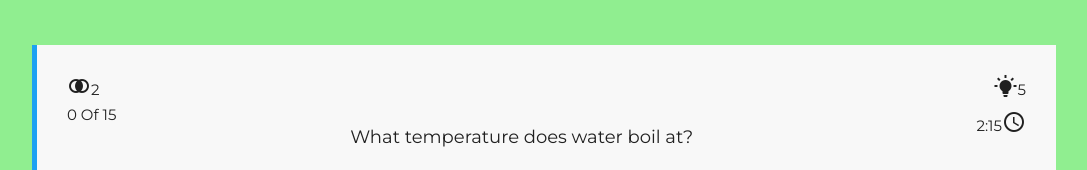
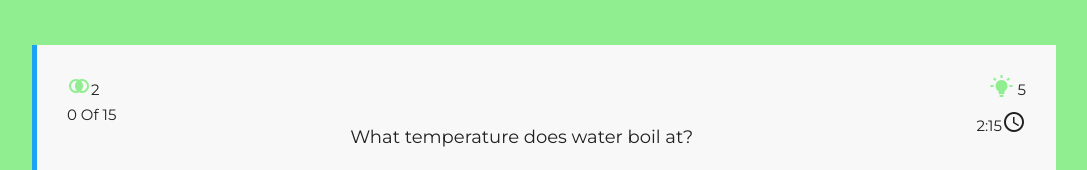
Before and after one commit to Sambalicious/reactQuizApp, a React (Create React App) app: page /play/quiz in a window 1280 px wide. Shown: the top 170 px of the page, without its empty margins (96-1183 px from the left). Built offline with nearby package versions, Linux system fonts and the light colour scheme.

Commit message:
added functionality to the lifelines

```diff
--- a/src/components/quiz/Play.jsx
+++ b/src/components/quiz/Play.jsx
@@ -24,7 +24,8 @@ class Play extends Component {
         hints:5,
         fiftyFifty: 2,
         usedFiftyFifty:false,
-        time:{}
+        time:{},
+        previousRandomNumbers: []
 
      }
 
@@ -43,8 +44,10 @@ class Play extends Component {
             previousQuestion = questions[currentQuestionIndex -1];
             const answer = currentQuestion.answer;
             this.setState({
-                currentQuestion,nextQuestion,previousQuestion,answer
-            })
+                currentQuestion,nextQuestion,previousQuestion,answer, previousRandomNumbers :[]
+            }, () => {
+                this.showOptions();
+            });
         }
      }
      handleOptionClick = (e) =>{
@@ -135,6 +138,97 @@ class Play extends Component {
             numberofAnsweredQuestions: prevState.numberofAnsweredQuestions + 1
         }), ()=> {this.displayQuestions(this.state.questions, this.state.currentQuestion, this.state.previousQuestion, this.state.nextQuestion)})
     };
+
+    showOptions=() => {
+        const options = document.querySelectorAll('.option');
+        options.forEach(option => {
+            option.style.visibility = "visible";
+        });
+        this.setState({
+            usedFiftyFifty: false
+        })
+    }
+    handleHints = () => {
+        if(this.state.hints > 0){
+            const options = Array.from(document.querySelectorAll('.option'));
+        let indexOfAnswer;
+        options.forEach((option, index) => {
+            if (option.innerHTML.toLowerCase() === this.state.answer.toLowerCase()){
+                indexOfAnswer = index
+            }
+        });
+
+        while(true){
+           const randomNumber = Math.round(Math.random() * 3);
+           if(randomNumber !== indexOfAnswer && !this.state.previousRandomNumbers.includes(randomNumber)){
+               options.forEach((option, index) =>{
+                   if(index === randomNumber){
+                       option.style.visibility="hidden";
+                       this.setState(prevState => ({
+                       hints: prevState.hints - 1,
+                       previousRandomNumbers : prevState.previousRandomNumbers.concat(randomNumber)
+                   }));
+                   }
+
+               });
+               break;
+           }
+        }
+
+        }
+
+    };
+
+    handleFifty = () => {
+        if (this.state.fiftyFifty > 0 && this.state.usedFiftyFifty === false){
+            const options = document.querySelectorAll('.option');
+            const randomNumbers = [];
+            let indexOfAnswer;
+
+            options.forEach((option, index) => {
+                if(option.innerHTML.toLowerCase() === this.state.answer.toLowerCase()){
+                    indexOfAnswer = index
+                }
+            });
+
+            let count = 0;
+            do {
+
+                const randomNumber = Math.round(Math.random() * 3);
+                if(randomNumber !== indexOfAnswer){
+                    if(randomNumbers.length < 2 &&!randomNumbers.includes(randomNumber)
+                     && !randomNumbers.includes(indexOfAnswer));
+                     randomNumbers.push(randomNumber);
+                     count++;
+                }else{
+                    while(true){
+                        const newRandomNumber = Math.round(Math.random() * 3);
+                        if(!randomNumbers.includes(newRandomNumber) && !randomNumbers.includes(indexOfAnswer)){
+                            randomNumbers.push(newRandomNumber);
+                            count++;
+                            break;
+                        }
+                    }
+
+                }
+
+            }
+            while (count < 2);
+
+            options.forEach((option, index)=>{
+                if(randomNumbers.includes(index)){
+                    option.style.visibility = "hidden"
+                }
+            });
+            this.setState(prevState => ({
+                fiftyFifty: prevState.fiftyFifty - 1,
+                usedFiftyFifty: true
+            }))
+
+        }
+    };
+
+
     render() {
 
         const { currentQuestion} = this.state
@@ -154,8 +248,8 @@ class Play extends Component {
 
                 <div className="questions">
                     <div className="lifeline-container">
-                        <p><span className="mdi mdi-set-center mdi-24px lifeline-icon"></span>2<span className="lifeline"></span></p>
-                        <p><span className="mdi mdi-lightbulb-on mdi-24px lifeline-icon"></span>5<span className="lifeline"></span></p>
+                        <p><span onClick={this.handleFifty} className="mdi mdi-set-center mdi-24px lifeline-icon"></span>{this.state.fiftyFifty} <span  className="lifeline"></span></p>
+                        <p><span onClick={this.handleHints} className="mdi mdi-lightbulb-on mdi-24px lifeline-icon"></span> {this.state.hints} <span  className="lifeline"></span></p>
                     </div>
                         <div className="timer-container">
                             <p><span className="left">{this.state.currentQuestionIndex} Of {this.state.questions.length}</span>
--- a/src/styles/_play.scss
+++ b/src/styles/_play.scss
@@ -20,6 +20,17 @@ body{
         position: relative;
         top: -3px;
 
+    }
+
+    .lifeline-icon{
+        color: $green;
+        cursor: pointer;
+
+    }
+
+    .lifeline-icon:hover{
+        color: darken($color: orange, $amount: 10%);
+        background: none;
     }
     h4{
         font-size: 1.2rem;
```
Also changed, not shown: 1 other file (tests, documents, lock files or other folders).
